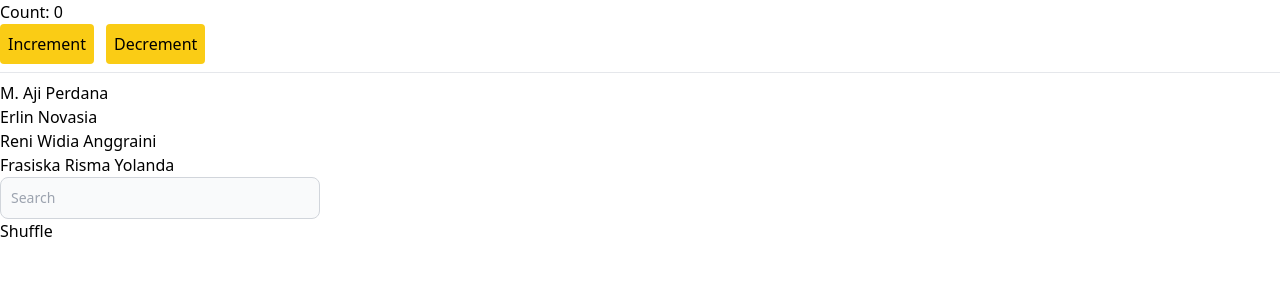
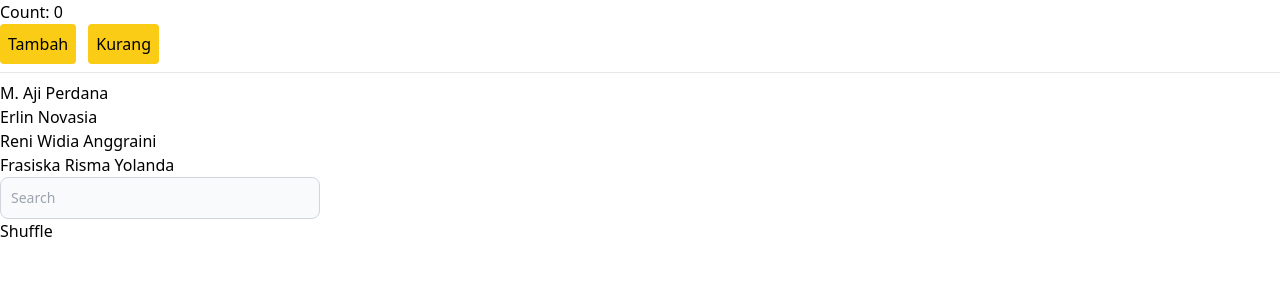
Before and after one commit to ajiaja38/React-Memoize, a React (Vite) app: page /use-callback in a window 1280 px wide. Shown: the top 300 px of the page. Built offline with nearby package versions, Linux system fonts and the light colour scheme.

Commit message:
feat: update containerization ✅

```diff
--- a/src/pages/UseCallBackPage.tsx
+++ b/src/pages/UseCallBackPage.tsx
@@ -32,10 +32,10 @@ const UseCallBackPage: React.FC = (): JSX.Element => {
       <h1>Count: {count}</h1>
       <div className="flex gap-3">
         <button className="p-2 bg-yellow-400 rounded" onClick={increment}>
-          Increment
+          Tambah
         </button>
         <button className="p-2 bg-yellow-400 rounded" onClick={decrement}>
-          Decrement
+          Kurang
         </button>
       </div>
       <hr className="my-2" />
```
